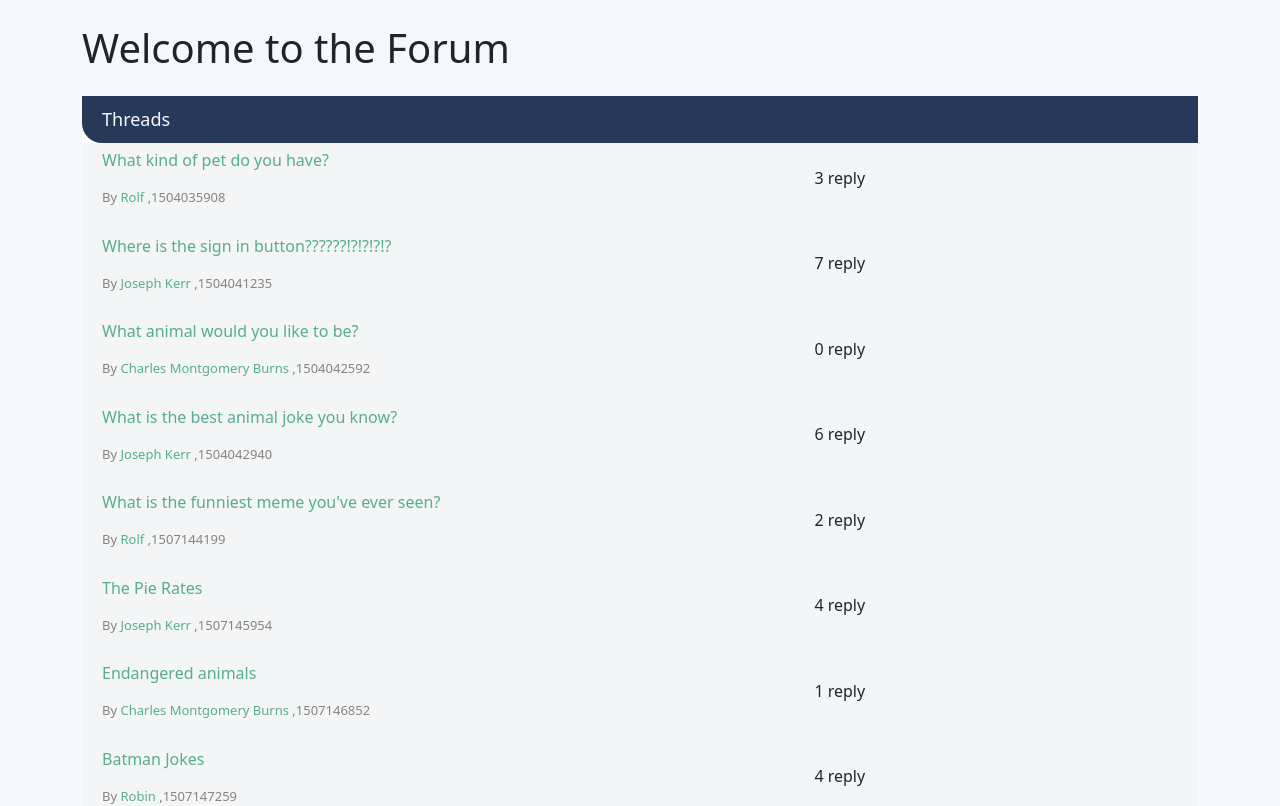
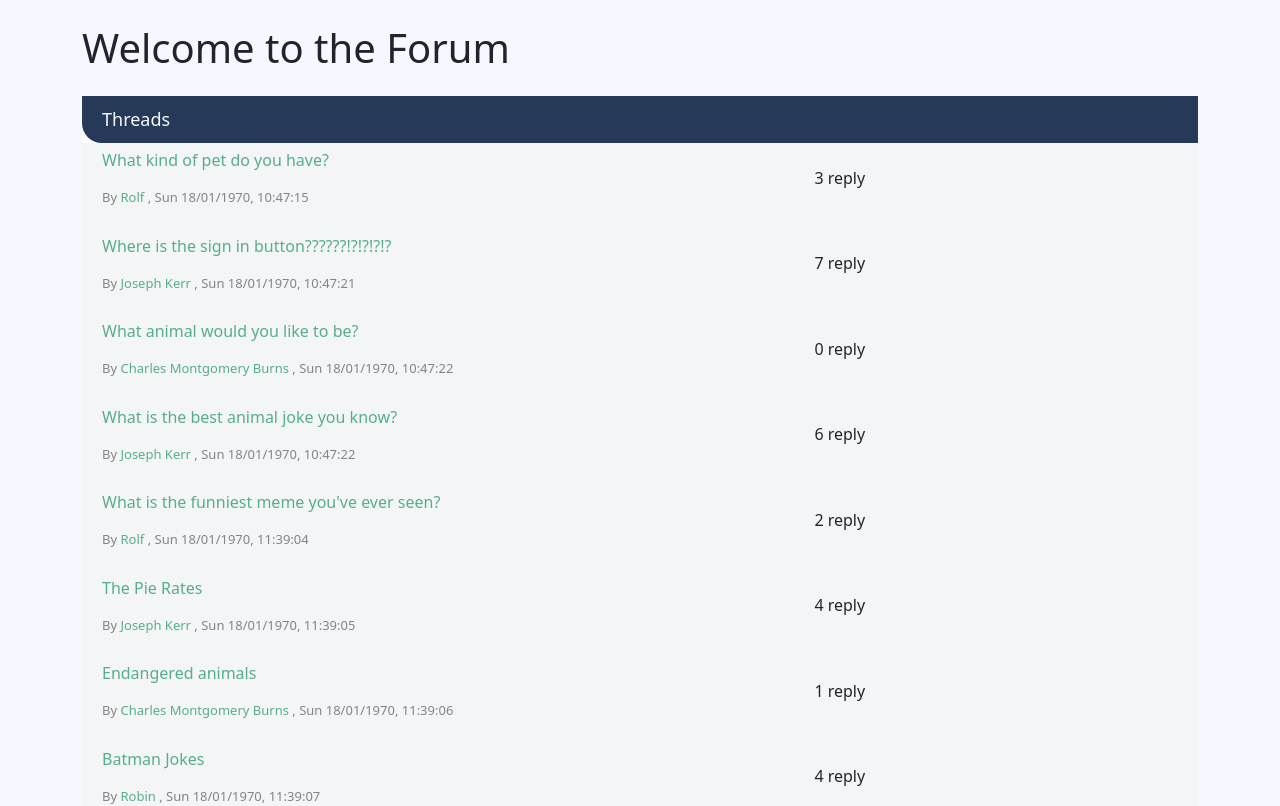
Before and after one commit to mannar-hielal/forum, a Vue app: page / in a window 1280 px wide. Shown: the top 806 px of the page. Built offline with nearby package versions, Linux system fonts and the light colour scheme.

Commit message:
Make date re-usable component

```diff
--- /dev/null
+++ b/src/components/AppDate.vue
@@ -0,0 +1,26 @@
+<template>
+  <span> {{timestamp | humanFriendlyDate }}</span>
+</template>
+
+<script>
+export default {
+  name: 'PostEditor',
+  data () {
+    return {
+    }
+  },
+  props: {
+    timestamp: {
+      required: true,
+      type: Number
+    }
+  },
+  filters: {
+    humanFriendlyDate (dateInMilliseconds) {
+      const day = new Date(dateInMilliseconds).toString().slice(0, 3)
+      const date = new Date(dateInMilliseconds).toLocaleString('en-GB', { timeZone: 'Europe/Zurich' })
+      return `${day} ${date}`
+    }
+  }
+}
+</script>
--- a/src/components/PostListItem.vue
+++ b/src/components/PostListItem.vue
@@ -16,15 +16,22 @@
     </div>
 
     <div class="post-date text-faded">
-      {{post.publishedAt | humanFriendlyDate }}
+      <AppDate
+      :timestamp="post.publishedAt"
+      />
     </div>
   </div>
 </template>
 
 <script>
 import sourceData from '@/data.json'
+import AppDate from './AppDate.vue'
+
 export default {
   name: 'PostListItem',
+  components: {
+    AppDate
+  },
   data () {
     return {
       users: sourceData.users
@@ -43,13 +50,6 @@ export default {
     userPostsCount () {
       return Object.values(this.user.posts).length
     }
-  },
-  filters: {
-    humanFriendlyDate (dateInMilliseconds) {
-      const day = new Date(dateInMilliseconds).toString().slice(0, 3)
-      const date = new Date(dateInMilliseconds).toLocaleString('en-GB', { timeZone: 'Europe/Zurich' })
-      return `${day} ${date}`
-    }
   }
 }
 </script>
--- a/src/components/ThreadListItem.vue
+++ b/src/components/ThreadListItem.vue
@@ -12,7 +12,9 @@
 
           </p>
           <p class="text-faded text-xsmall">
-              By <a href="#">{{ user.name }}</a> ,{{ thread.publishedAt }}
+              By <a href="#">{{ user.name }}</a> ,
+              <AppDate
+              :timestamp="thread.publishedAt"/>
           </p>
       </div>
 
@@ -35,8 +37,13 @@
 
 <script>
 import sourceData from '@/data.json'
+import AppDate from './AppDate.vue'
+
 export default {
   name: 'ThreadListItem',
+  components: {
+    AppDate
+  },
   data () {
     return {
       users: sourceData.users
```
